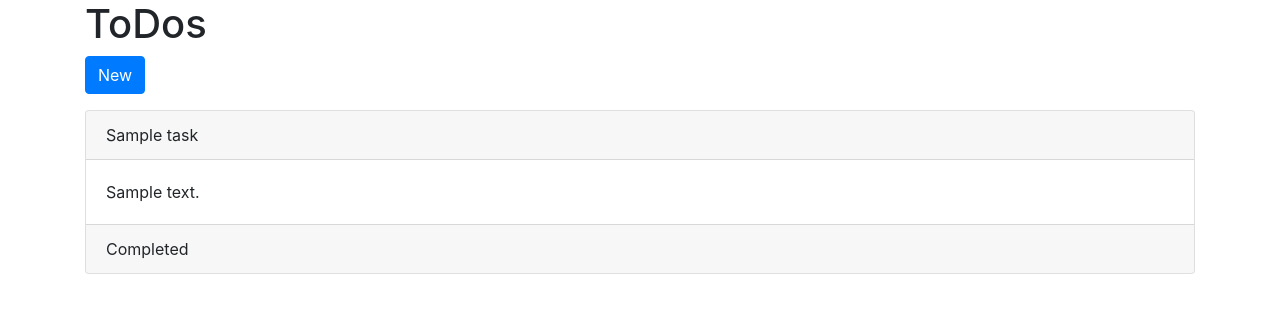
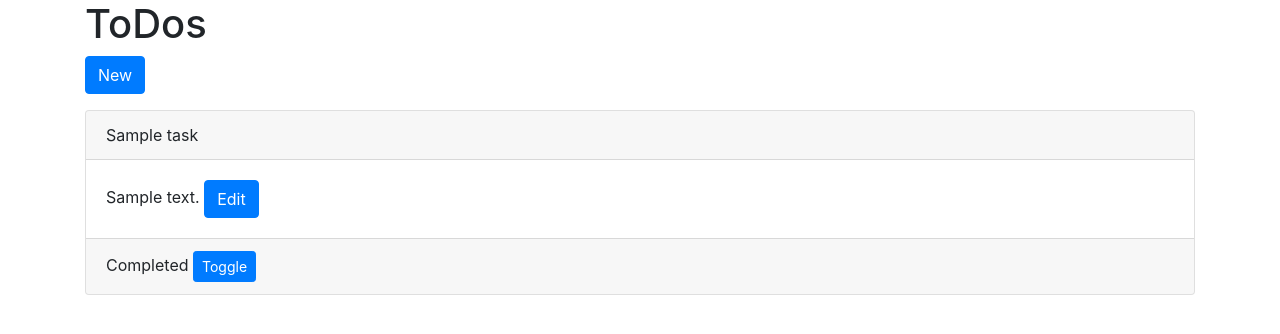
Before and after one commit to kunxin-chor/mongo-samples, a Flask app: page / in a window 1280 px wide. Shown: the top 334 px of the page. Run offline with Flask 2, Linux system fonts and the light colour scheme; a database or web service that is not in the repository returns one stand-in record (values such as "Sample title"); some libraries are stand-ins or nearby versions.

Commit message:
Can toggle task complete or incomplete from index page

```diff
--- a/todo-app/app.py
+++ b/todo-app/app.py
@@ -86,6 +86,24 @@ def process_update_task(taskid):
     # redirect back to the index route
     return redirect(url_for('index'))
 
+@app.route('/task/<taskid>/toggle', methods=['POST'])
+def toggle_task(taskid):
+
+    task = conn[DATABASE_NAME][TASKS].find_one({
+        "_id":ObjectId(taskid)
+    })
+
+    conn[DATABASE_NAME][TASKS].update({
+        '_id':ObjectId(taskid)
+    }, {
+        '$set': {
+            'completed': not task['completed']
+        }
+    })
+
+    flash("Task '{}' has been set to {}".format(task['title'], not task['completed']))
+    return redirect(url_for('index'))
+
 # "magic code" -- boilerplate
 if __name__ == '__main__':
     app.secret_key = 'super secret key'
--- a/todo-app/templates/index.html
+++ b/todo-app/templates/index.html
@@ -40,14 +40,17 @@
                 {% else %}
                 <span class='default-description'>No description available</span>
                 {% endif %}
+                <a href='{{ url_for('update_task', taskid=d['_id']) }}' class='btn btn-primary'>Edit</a>
             </div>
             <div class="card-footer">
+
+            <form method='post' action="{{url_for('toggle_task', taskid=d['_id']) }}">
             {% if d['completed'] %}
-            Completed
+            Completed <input type='submit' value='Toggle' class="btn btn-primary btn-sm">
             {% else %}
-            Incomplete
+            Incomplete <input type='submit' value='Toggle' class="btn btn-primary btn-sm">
             {% endif %}
-
+            </form>
             </div>
         </div>
         {% endfor %}
```
